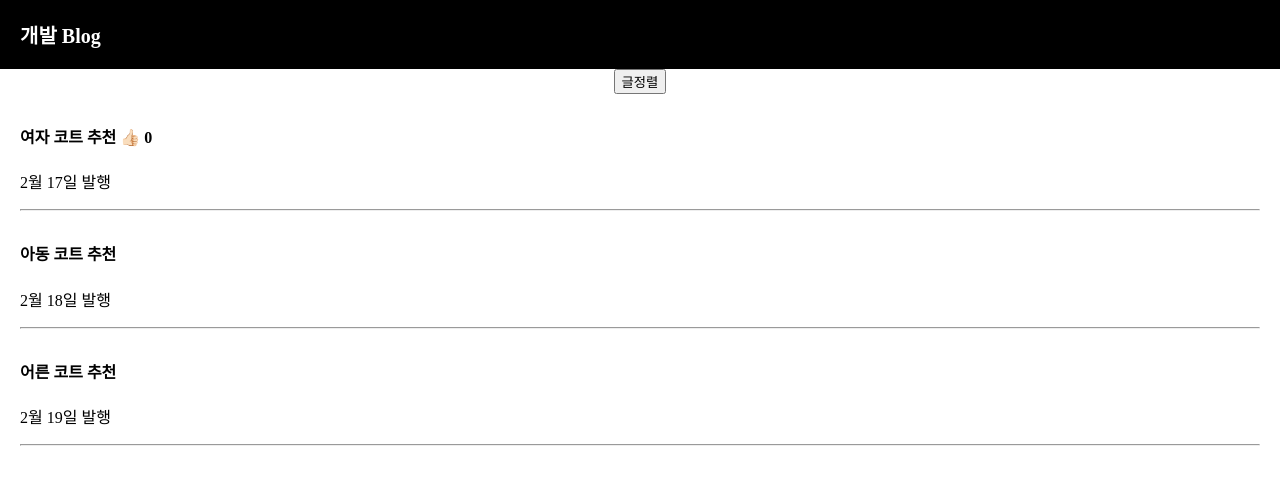
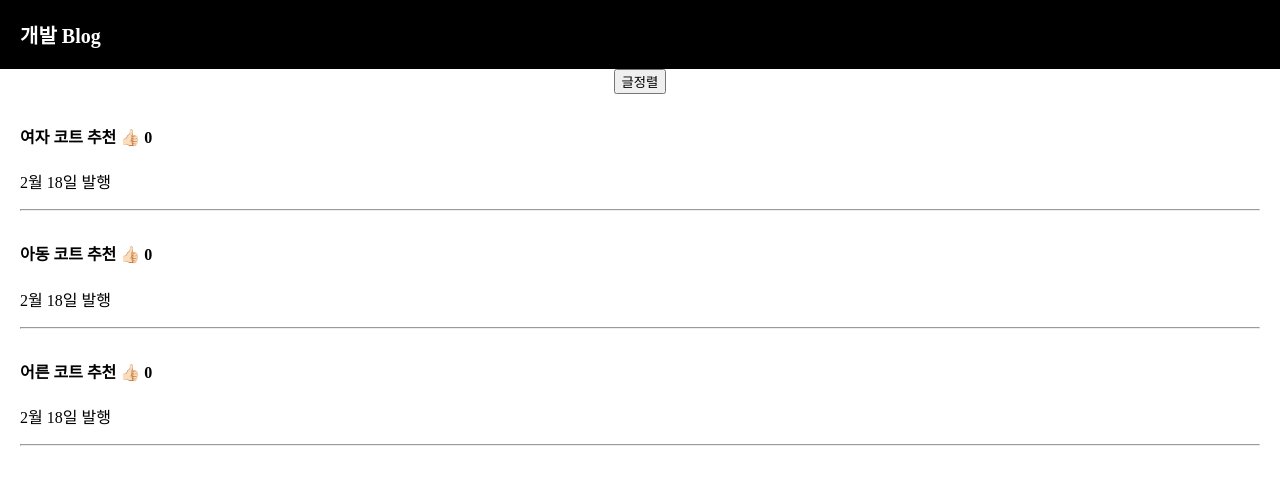
Before and after one commit to tjfgk97/react-study, a React (Create React App) app: page / in a window 1280 px wide. Shown: the top 484 px of the page. Built offline with nearby package versions, Linux system fonts and the light colour scheme.

Commit message:
좋아요 개별 카운트(배열 괄호 항시 체크할 것..)

```diff
--- a/src/App.js
+++ b/src/App.js
@@ -7,14 +7,14 @@
 
   //    [state 데이터, state 데이터 변경 함수]
   let [글제목, 글제목변경] = useState(['여자 코트 추천', '아동 코트 추천', '어른 코트 추천']);
-  let [따봉, 따봉변경] = useState(0);
+  let [따봉, 따봉변경] = useState([0,0,0]);
 
   let [modal, setModal] = useState(false);
 
   // Array, Object state 데이터 수정방법 -> 변경함수를 사용해야 한다./ - 변경함수(대체할 데이터)
   // state는 건들지 말 것. deep copy 해서 그걸 건들도록.
 
-  function 제목바꾸기(){
+  function 제목바꾸기() {
     // var newArray = 글제목; 이건 복사가 아니라 값을 공유하는 것이다. reference data type 검색.
     var newArray = [...글제목]; //deep copy 방법(...)
     newArray[0] = '여자 코트 추천';
@@ -26,7 +26,7 @@
 
   };
 
-  function 순서바꾸기(){
+  function 순서바꾸기() {
     var newOrder = [...글제목];
     newOrder.sort();
     글제목변경(newOrder);
@@ -38,9 +38,9 @@
         <div>개발 Blog</div>
       </div>
 
-    <button onClick={ 순서바꾸기 }>글정렬</button>
+      <button onClick={순서바꾸기}>글정렬</button>
 
-      <div className="list">
+      {/* <div className="list">
         <h4>{글제목[0]} <span onClick={ () => { 따봉변경(따봉 + 1) } }>👍🏻</span> {따봉} </h4>
         <p>2월 17일 발행</p>
         <hr />
@@ -50,13 +50,36 @@
         <h4>{글제목[1]}</h4>
         <p>2월 18일 발행</p>
         <hr />
+      </div> */}
+
+      {
+        글제목.map(function (a, i) {
+          return <div className="list" key={i}>
+            <h4 onClick={() => setModal(!modal)}>{글제목[i]}
+              <span onClick={() => {
+                let copy = [...따봉];
+                console.log(typeof copy);
+                copy[i] = copy[i] + 1;
+                따봉변경(copy)
+
+
+              }}> 👍🏻</span> {따봉[i]} </h4>
+            <p>2월 18일 발행</p>
+            <hr />
           </div>
 
-      <div className="list">
+          // map() 함수
+          // 1. 왼쪽 array 자료만큼 내부 코드 실행해줌
+          // 2. return 오른쪽에 있는 걸 array로 담아줌
+          // 3. 유용한 파라미터 2개 사용 가능
+        })
+      }
+
+      {/* <div className="list">
         <h4 onClick={()=> { modal == true ? setModal(false) : setModal(true)}}>{글제목[2]}</h4>
         <p>2월 19일 발행</p>
         <hr />
-      </div>
+      </div> */}
 
       {
         // 조건식을 사용하고자 할 때는 아래처럼 삼항 연산자를 이용할 것.
@@ -70,12 +93,11 @@
         // 3. state에 따라 UI가 어떻게 보일지 작성
 
       }
-
     </div>
   );
 };
 
-function Modal(){
+function Modal() {
   return (
     <div className="modal">
       <h2>제목</h2>
```
Lines whose indentation alone changed are shown as unchanged.
